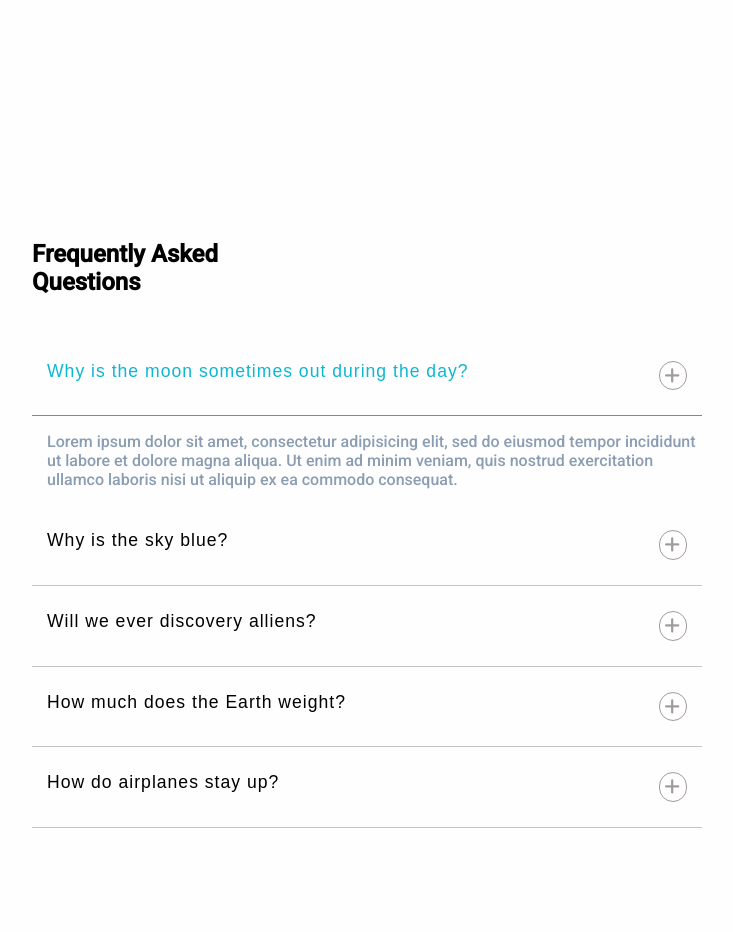
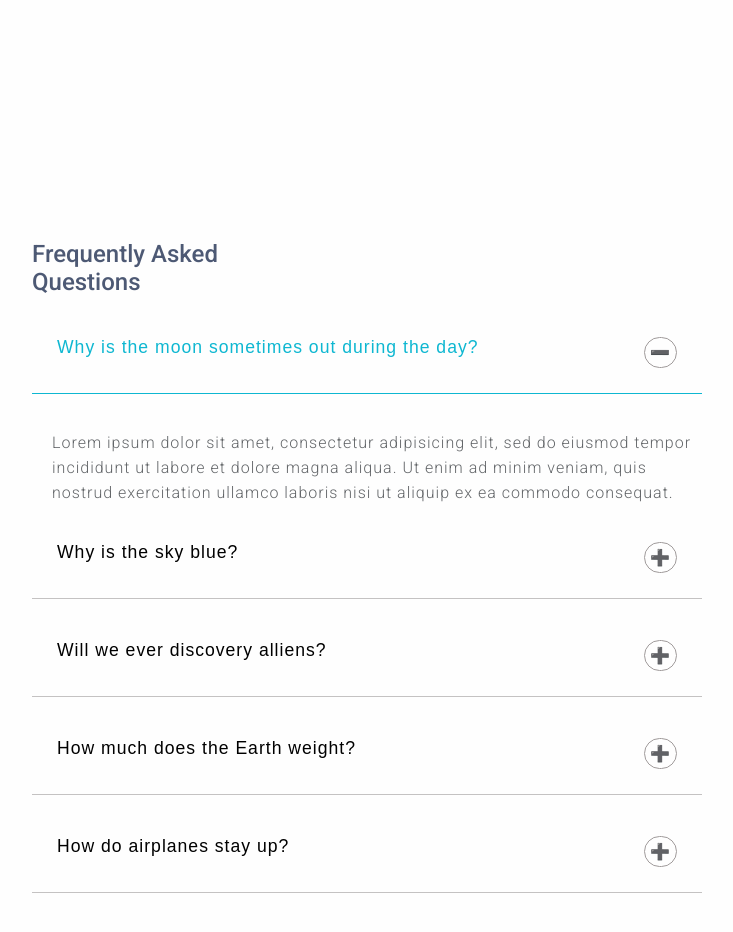
Before and after one commit to gokturkdogan/Accordion-Menu, a plain HTML site: page index.html in a window 1280 px wide. Both pictures are taken after a click on the button "Why is the moon sometimes out during the day?". Shown: the whole page, without its empty margins (476-1209 px from the left). Drawn offline with Linux system fonts and the light colour scheme; a web font is replaced by a local one.

Commit message:
Second Day Finished

```diff
--- a/assets/js/menu.js
+++ b/assets/js/menu.js
@@ -6,19 +6,12 @@ for (i = 0; i < acc.length; i++) {
   acc[i].addEventListener("click", function() {
     this.classList.toggle("-active");
     var panel = this.nextElementSibling;
-    if (panel.style.display === "block") {
-      panel.style.display = "none";
-    } else {
-      panel.style.display = "block";
+    if(panel.style.maxHeight){
+      panel.style.maxHeight = null;
     }
+    else{
+      panel.style.maxHeight = panel.scrollHeight + "px";
+    }
+
   });
 }
-
-var acc1 = document.getElementsByClassName("fa-solid");
-var i;
-
-for (i = 0; i < acc.length; i++) {
-  acc1[i].addEventListener("click", function() {
-    this.classList.toggle("-active");
-  });
-}
--- a/assets/scss/layout/_menu.scss
+++ b/assets/scss/layout/_menu.scss
@@ -2,58 +2,61 @@
     &__header{
         padding: 20px 0px;
         h2{
-
+            color: $title;
+            font-family: 'Roboto' sans-serif;
+            font-weight: 500;
         }
-    }
-    &__body{
-
-    }
-    &__item{
-
-
     }
     &__accordion{
     cursor: pointer;
     width: 670px;
     display: flex;
     justify-content: space-between;
-    padding: 25px 15px;
+    padding-bottom: 25px;
+    padding-right: 25px;
+    padding-left: 25px;
     border: none;
     background-color: none;
     background-color: $main;
     font-size: 1.1rem;
+    font-weight: 300;
     letter-spacing: 1px;
     border-bottom: 1px solid $buttonborder;
     transition: 0.2s;
-    i{
-        color:$iconborder;
-        border: 1px solid $iconborder;
-        padding: 5px;
-        border-radius: 55px;
-        transition: 0.2s;
-    }
     &:hover{
         color: $buttonhover;
     }
-    &:hover i{
-        color: $buttonhover;
-        border-color: $buttonhover;
-    }
-
+    &:after{
+        content: '\02795';
+        font-size: 1rem;
+        border: 1px solid;
+        border-radius: 100px;
+        border-color: $iconborder;
+        padding: 5px;
 
     }
+    }
     &__panel{
-        padding: 0px 15px;
+        padding:20px 20px;
         color: $font;
         width: 650px;
         display: flex;
-        display: none;
         overflow: hidden;
+        font-weight: 100;
+        letter-spacing: 1px;
+        max-height: 0;
+        transition: max-height 0.2s ease-out;
+        p{
+            line-height: 25px;
+        }
     }
-
     .-active{
         color: $buttonhover;
         border-color: $buttonhover;
+        &:after{
+            content: '\2796';
+            font-size: 1rem;
+        }
 
     }
 }
--- a/assets/scss/variables/_colors.scss
+++ b/assets/scss/variables/_colors.scss
@@ -1,5 +1,6 @@
 $main:#FEFEFE;
 $buttonhover:#0eb7d1;
-$font:#8B9DB2;
+$font:#636669;
 $buttonborder:#c4c2c2;
 $iconborder:#a09b9b;
+$title:#4D5974;
--- a/index.html
+++ b/index.html
@@ -24,8 +24,7 @@
             </header>
             <div class="menu__body">
                 <div class="menu__item">
-                    <button id="btn" class="menu__accordion">Why is the moon sometimes out during the day? <i id="myButton"
-                            class="fa-solid fa-plus"></i></button>
+                    <button id="btn" class="menu__accordion">Why is the moon sometimes out during the day? </button>
                     <div class="menu__panel">
                         <p>Lorem ipsum dolor sit amet, consectetur adipisicing elit, sed do eiusmod tempor incididunt ut
                             labore et dolore magna aliqua. Ut enim ad minim veniam, quis nostrud exercitation ullamco
@@ -33,7 +32,7 @@
                     </div>
                 </div>
                 <div class="menu__item">
-                    <button class="menu__accordion">Why is the sky blue? <i class="fa-solid fa-plus"></i></button>
+                    <button class="menu__accordion">Why is the sky blue? </button>
                     <div class="menu__panel">
                         <p>Lorem ipsum dolor sit amet, consectetur adipisicing elit, sed do eiusmod tempor incididunt ut
                             labore et dolore magna aliqua. Ut enim ad minim veniam, quis nostrud exercitation ullamco
@@ -41,8 +40,7 @@
                     </div>
                 </div>
                 <div class="menu__item">
-                    <button class="menu__accordion">Will we ever discovery alliens? <i
-                            class="fa-solid fa-plus"></i></button>
+                    <button class="menu__accordion">Will we ever discovery alliens? </button>
                     <div class="menu__panel">
                         <p>Lorem ipsum dolor sit amet, consectetur adipisicing elit, sed do eiusmod tempor incididunt ut
                             labore et dolore magna aliqua. Ut enim ad minim veniam, quis nostrud exercitation ullamco
@@ -50,8 +48,7 @@
                     </div>
                 </div>
                 <div class="menu__item">
-                    <button class="menu__accordion">How much does the Earth weight? <i
-                            class="fa-solid fa-plus"></i></button>
+                    <button class="menu__accordion">How much does the Earth weight? </button>
                     <div class="menu__panel">
                         <p>Lorem ipsum dolor sit amet, consectetur adipisicing elit, sed do eiusmod tempor incididunt ut
                             labore et dolore magna aliqua. Ut enim ad minim veniam, quis nostrud exercitation ullamco
@@ -59,7 +56,7 @@
                     </div>
                 </div>
                 <div class="menu__item">
-                    <button class="menu__accordion">How do airplanes stay up? <i class="fa-solid fa-plus"></i></button>
+                    <button class="menu__accordion">How do airplanes stay up? </button>
                     <div class="menu__panel">
                         <p>Lorem ipsum dolor sit amet, consectetur adipisicing elit, sed do eiusmod tempor incididunt ut
                             labore et dolore magna aliqua. Ut enim ad minim veniam, quis nostrud exercitation ullamco
```
Also changed, not shown: assets/scss/main.css, 1 other file.
